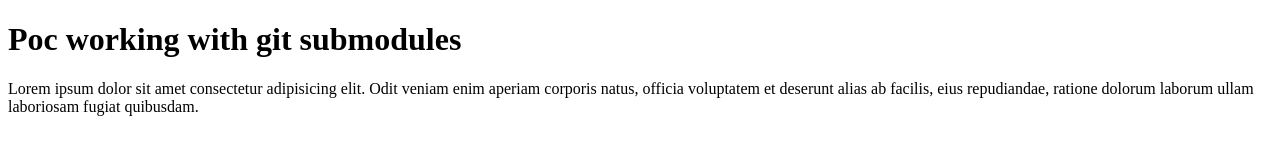
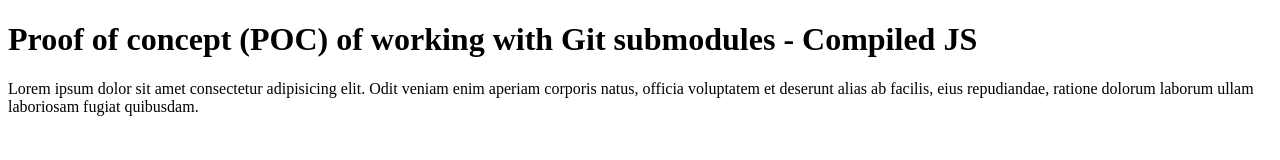
Before and after one commit to adrianoenache/poc-working-with-git-submodules-compiled-js, a website: page index.html in a window 1280 px wide. Drawn offline with Linux system fonts and the light colour scheme; files that its build step writes are made by us from their sources.

Commit message:
feat: enhance README and HTML for clarity, add entry point JS file

```diff
--- a/index.html
+++ b/index.html
@@ -3,10 +3,11 @@
 <head>
     <meta charset="UTF-8">
     <meta name="viewport" content="width=device-width, initial-scale=1.0">
-    <title>Poc working with git submodules</title>
+    <title>Proof of concept (POC) of working with Git submodules - Compiled JS</title>
 </head>
 <body>
-    <h1>Poc working with git submodules</h1>
+    <h1>Proof of concept (POC) of working with Git submodules - Compiled JS</h1>
     <p>Lorem ipsum dolor sit amet consectetur adipisicing elit. Odit veniam enim aperiam corporis natus, officia voluptatem et deserunt alias ab facilis, eius repudiandae, ratione dolorum laborum ullam laboriosam fugiat quibusdam.</p>
+    <script src="./distribution/js/main.js"></script>
 </body>
 </html>
--- a/package.json
+++ b/package.json
@@ -3,7 +3,7 @@
   "author": "Adriano Enache",
   "license": "MIT",
   "version": "0.0.0",
-  "description": "Proof of concept (POC) of working with Git submodules - Compiled JS",
+  "description": "Proof of concept (POC) — Compiles JavaScript source files via Webpack and publishes the JS output to the distribution package via git submodule.",
   "main": "index.js",
   "repository": {
     "type": "git",
@@ -17,7 +17,7 @@
     "env": "prod",
     "root": "/",
     "js": {
-      "source": "./src/javascript/output",
+      "source": "./src/javascript/entry",
       "output": "./distribution/js",
       "public_path": "./distribution/js/"
     }
```
Also changed, not shown: README.md, src/javascript/entry/main.js (renamed from src/javascript/output/main.js), 1 other file.
